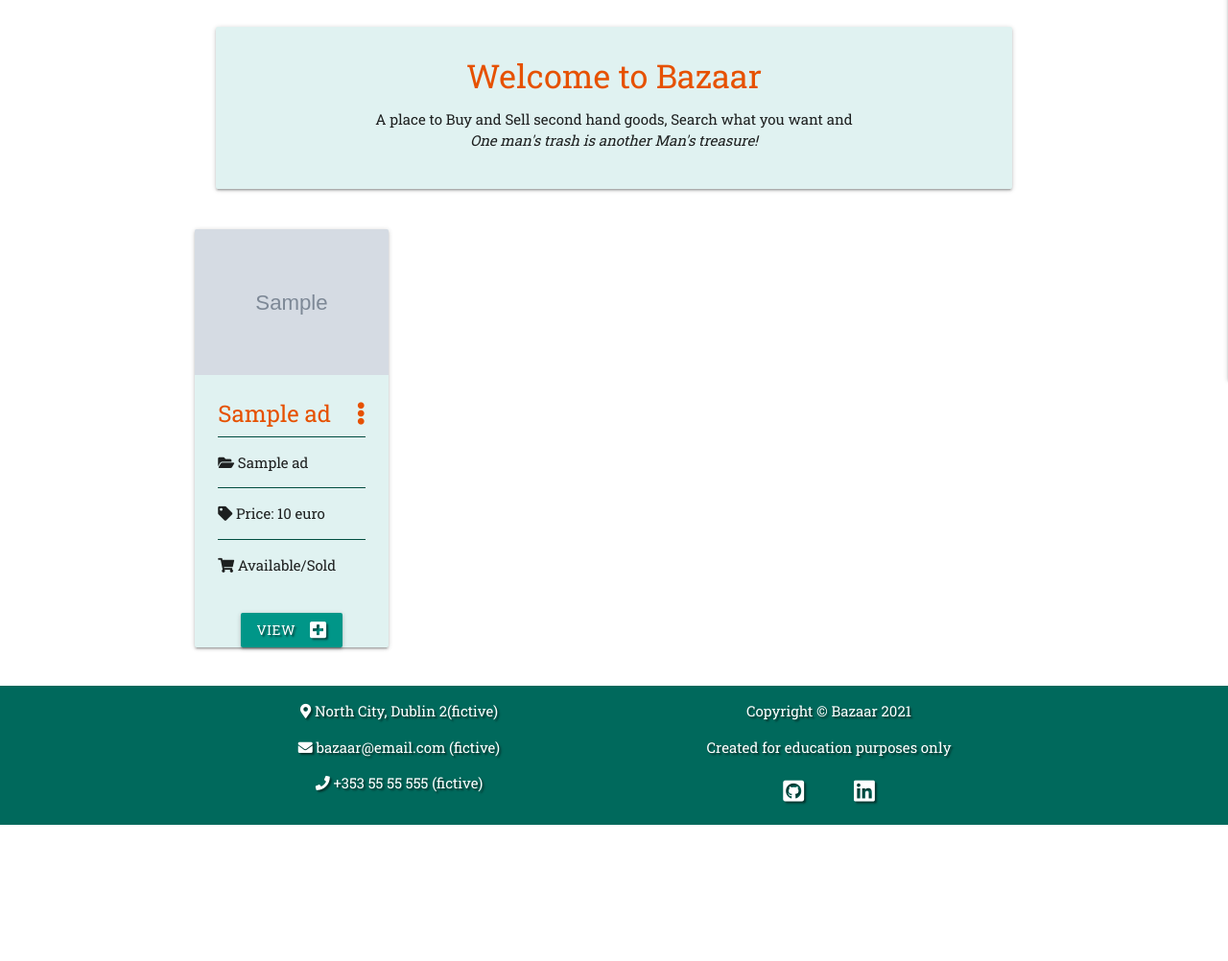
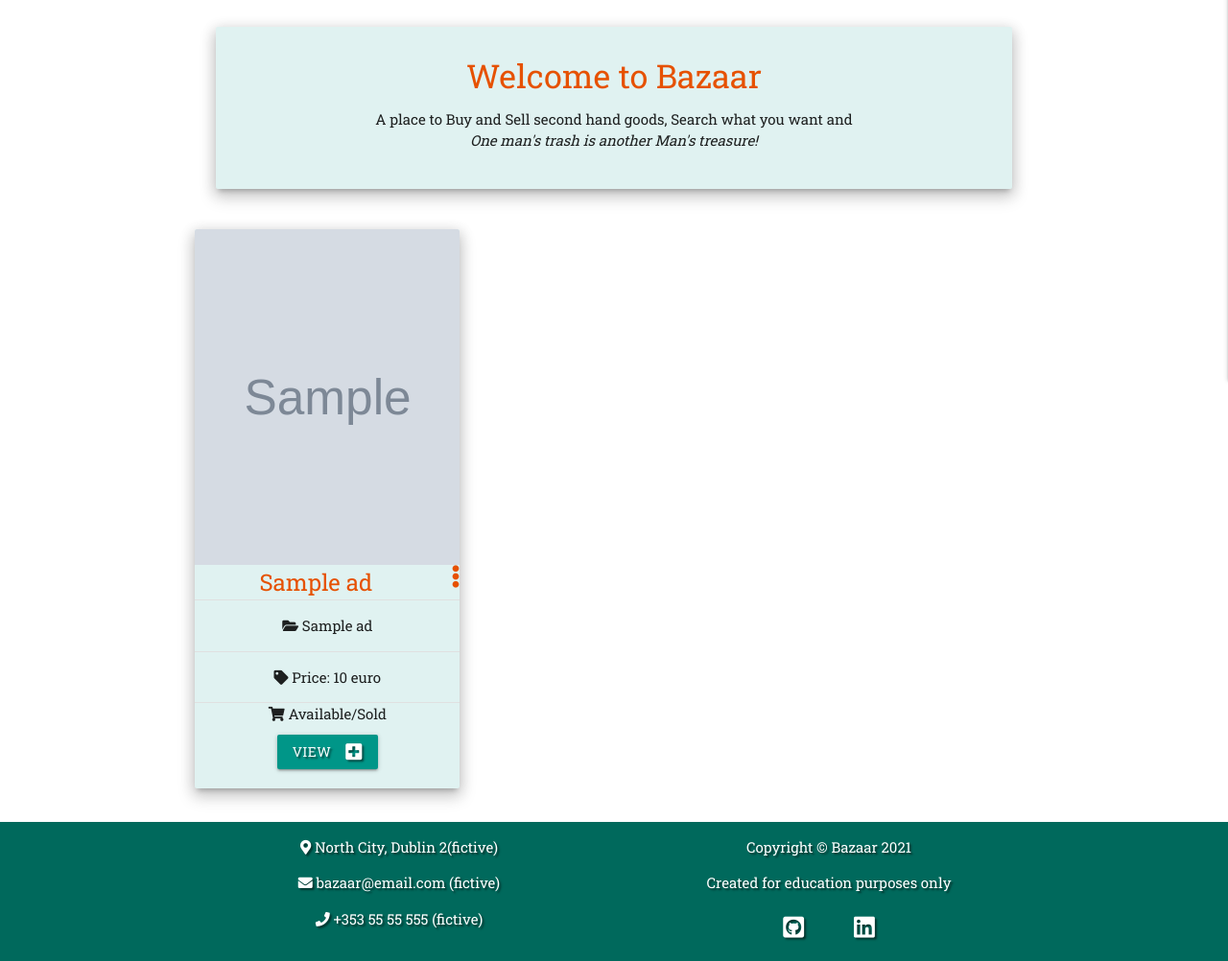
Before and after one commit to Kiran6248/MS3-bazaar, a Flask app: page / in a window 1280 px wide. Shown: the part 464-1466 px from the top of the page at 96% size. Before the commit the page ends 1324 px from the top, so only its background shows below. Run offline with Flask 2, Linux system fonts and the light colour scheme; grey boxes marked "Sample" are stand-in pictures; a database or web service that is not in the repository returns one stand-in record (values such as "Sample title"); some libraries are stand-ins or nearby versions.

Commit message:
Made card of equal sizes

```diff
--- a/app.py
+++ b/app.py
@@ -23,12 +23,6 @@ mongo = PyMongo(app)
 def get_ads():
     ads = list(mongo.db.ads.find())
     return render_template("ads.html", ads=ads)
-
-
-@app.route("/view_ad")
-def view_ad():
-    ads = list(mongo.db.ads.find())
-    return render_template("view_ad.html", ads=ads)
 
 
 @app.route("/register", methods=["GET", "POST"])
@@ -105,14 +99,45 @@ def logout():
     return redirect(url_for("login"))
 
 
-@app.route("/post_ad")
+@app.route("/post_ad", methods=["GET", "POST"])
 def post_ad():
+    if request.method == "POST":
+        is_available = "on" if request.form.get("is_available") else "off"
+        ad = {
+            "category_name": request.form.get("category_name"),
+            "ad_title": request.form.get("ad_title"),
+            "ad_description": request.form.get("ad_description"),
+            "photo_url": request.form.get("photo_url"),
+            "price": request.form.get("price"),
+            "condition_type": request.form.get("condition_type"),
+            "location": request.form.get("location"),
+            "email": request.form.get("email"),
+            "telephone": request.form.get("telephone"),
+            "is_available": is_available,
+            "posted_by": session["user"]
+        }
+        mongo.db.ads.insert_one(ad)
+        flash("Ad Successfully posted")
+        return redirect(url_for("get_ads"))
+
     categories = mongo.db.categories.find().sort("category_name", 1)
     conditions = mongo.db.conditions.find().sort("condition_type", 1)
     return render_template("post_ad.html", categories=categories,
                            conditions=conditions)
 
 
+@app.route("/view_ad")
+def view_ad():
+    ads = mongo.db.ads.find()
+    return render_template("view_ad.html", ads=ads)
+
+# @app.route("/view_ad/<ad_id>")
+# def view_ad(ad_id):
+#     ad = mongo.db.ads.find_one({"_id": ObjectId(ad_id)})
+
+#     return render_template("view_ad.html", ad=ad)
+
+
 if __name__ == "__main__":
     app.run(host=os.environ.get("IP"),
             port=int(os.environ.get("PORT")),
--- a/static/css/style.css
+++ b/static/css/style.css
@@ -62,6 +62,24 @@ nav ul li a {
     font-family: "Roboto Slab", sans-serif !important;
 }
 
+.card .card-image-main img {
+    height: 350px !important;
+    object-fit: cover;
+    width: 100% !important;
+    overflow: hidden;
+}
+
+.card .card-image img {
+    height: 450px;
+    overflow: hidden;
+    object-fit: cover;
+    width: 100% !important;
+}
+
+.card .section {
+    padding: 0px;
+}
+
 /*------------------------------------------------hero image*/
 .hero-home {
     background-image: url(https://i.ibb.co/YBYM7rp/pexels-sanketh-rao-716107.jpg);
@@ -85,6 +103,10 @@ nav ul li a {
     margin-top: 10px;;
 }
 
+.row .view-button {
+    padding-top: 10px;
+}
+
 
 /*------------------------------------------------media query*/
 @media (min-width: 992px){
--- a/templates/ads.html
+++ b/templates/ads.html
@@ -9,7 +9,7 @@
     <!--welcome note-->
     <div class="row">
         <div class="col s12 m8 offset-m2">
-            <div class="card-panel teal lighten-5 welcome">
+            <div class="card-panel z-depth-3 waves-effect waves-block waves-light teal lighten-5 welcome">
                <h4 class="center-align orange-text text-darken-4">
                    Welcome to Bazaar
                </h4>
@@ -25,15 +25,15 @@
 
     <!--ad card-->
     <div class="container">
-        <div class="row">
+        <div class="row center valign">
             {% for ad in ads %}
-                <div class="col s12 m6 l3">
-                    <div class="card teal lighten-5">
+                <div class="col s12 m6 l4">
+                    <div class="card z-depth-3 waves-effect waves-block waves-light teal lighten-5">
                         <!--ad image-->
-                        <div class="card-image activator">
+                        <div class="card-image card-image-main">
                             <img class="responsive-img" src="{{ ad.photo_url }}" alt="Item Photo">
                         </div>
-                        <div class="card-content">
+                        <div class="card-content-main">
                             <!--ad title-->
                             <span class="card-title activator orange-text text-darken-4"> {{ ad.ad_title }}<i
                                     class="fas fa-ellipsis-v right"></i></span>
@@ -62,7 +62,7 @@
                         </div>
                         <!--view button-->
                         <div class="row">
-                            <div class="col s12 center-align">
+                            <div class="col view-button valign s12 center-align">
                                 <a href="{{ url_for('view_ad') }}" class="btn teal dareken-2 text-shadow">
                                     View <i class="fas fa-plus-square right"></i>
                                 </a>
--- a/templates/post_ad.html
+++ b/templates/post_ad.html
@@ -23,7 +23,7 @@
                 <div class="row">
                     <div class="input-field col s12">
                         <i id="photo-icon" class="fas fa-image prefix teal-text text-darken-4"></i>
-                        <input id="photo_url" name="photo_url" type="text" pattern="http://.*" class="validate" required>
+                        <input id="photo_url" name="photo_url" type="text" pattern="https://*.*" class="validate" required>
                         <label for="photo_url">Please add photo URL</label>
                     </div>
                 </div>
```
Also changed, not shown: templates/view_ad.html (+6 -6 lines).
